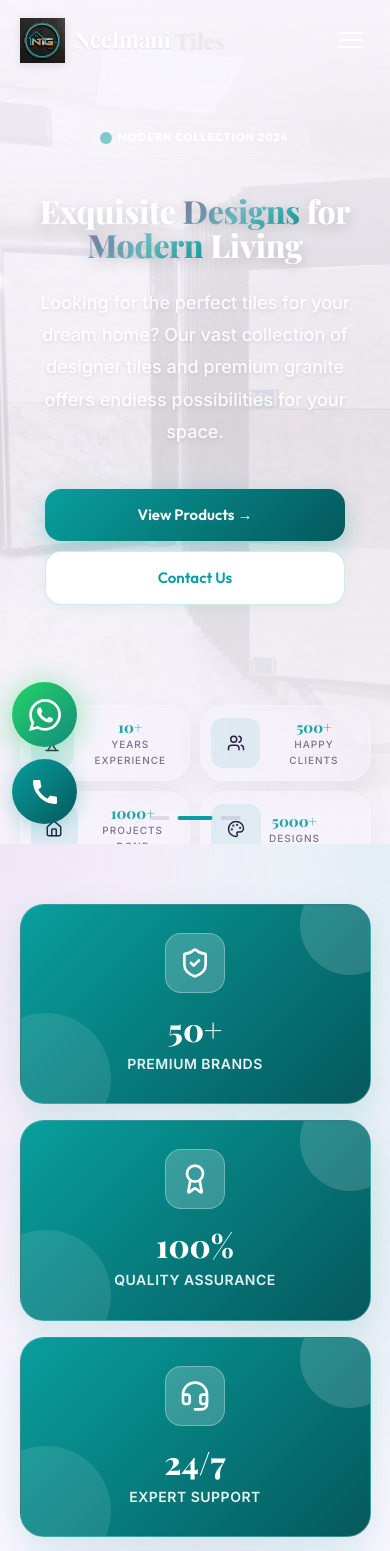
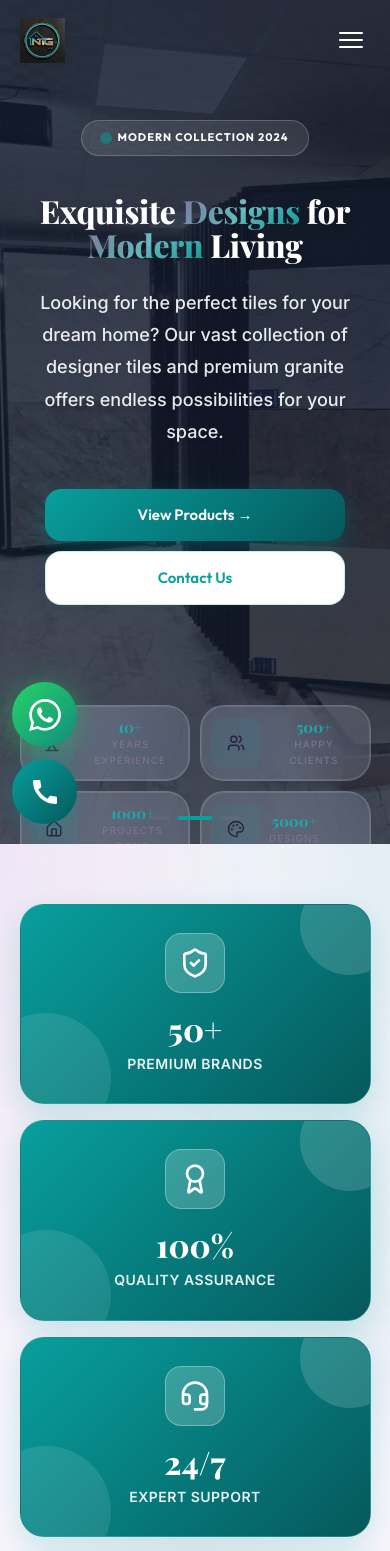
Before and after one commit to Eshbanoliver/Tiles-and-Granite--react-website-showcase, a React (Vite) app: page / in a window 390 px wide. Shown: the top 1551 px of the page. Built offline with nearby package versions, Linux system fonts and the light colour scheme.

Commit message:
Updated files

```diff
--- a/src/components/Footer.jsx
+++ b/src/components/Footer.jsx
@@ -11,11 +11,8 @@ export default function Footer() {
                             src="/images/logo.png"
                             alt="Neelmani Tiles Logo"
                             className="site-logo"
-                            style={{ height: '50px', width: 'auto' }}
+                            style={{ height: '50px', width: 'auto', marginBottom: '20px' }}
                         />
-                        <h3 style={{ marginBottom: 0 }}>
-                            Neelmani <span className="gradient-text">Tiles & Granite</span>
-                        </h3>
                     </div>
                     <p>
                         Your trusted destination for premium quality tiles, marble, and granite in Jaipur.
--- a/src/components/Navbar.jsx
+++ b/src/components/Navbar.jsx
@@ -38,9 +38,6 @@ export default function Navbar() {
                             className="site-logo"
                             style={{ height: '45px', width: 'auto' }}
                         />
-                        <span className="logo-text">
-                            Neelmani <span className="gradient-text">Tiles</span>
-                        </span>
                     </Link>
 
                     <div className="nav-links">
--- a/src/index.css
+++ b/src/index.css
@@ -913,17 +913,24 @@ h6 {
   margin: 0 auto;
 }
 
+.metrics-grid.metrics-3-col {
+  grid-template-columns: repeat(3, 1fr);
+  max-width: 1000px;
+}
+
+
 .metric-card {
   position: relative;
   text-align: center;
   padding: 45px 24px;
   background: linear-gradient(135deg, var(--teal) 0%, var(--teal-dark) 100%);
-  border: 1px solid rgba(255, 255, 255, 0.2);
-  border-radius: var(--radius-lg);
-  transition: all var(--transition-smooth);
+  color: white;
+  border-radius: 24px;
+  border: 1px solid rgba(255, 255, 255, 0.1);
+  box-shadow: 0 10px 30px rgba(8, 159, 157, 0.2);
+  transition: all 0.4s ease;
   overflow: hidden;
   z-index: 1;
-  box-shadow: 0 10px 30px rgba(8, 159, 157, 0.15);
 }
 
 .metric-card::before {
@@ -2393,12 +2400,13 @@ h6 {
 }
 
 .page-header h1 .gradient-text {
-  background: linear-gradient(135deg, #6EC6CA, #089F9D, #05585C);
+  background: linear-gradient(135deg, #A5EAEA, #6EC6CA, #FFFFFF);
   background-clip: text;
   -webkit-background-clip: text;
   -webkit-text-fill-color: transparent;
-  filter: drop-shadow(0 2px 4px rgba(0, 0, 0, 0.1));
-}
+  filter: drop-shadow(0 4px 8px rgba(0, 0, 0, 0.3));
+}
+
 
 .page-header p {
   font-size: 20px;
@@ -3236,9 +3244,10 @@ h6 {
   .hero-slider,
   .hero-slide {
     height: auto;
-    min-height: 100vh;
+    min-height: 90vh;
     max-width: 100vw;
   }
+
 
   .hero-slide {
     padding: 120px 5% 80px;
@@ -3252,9 +3261,10 @@ h6 {
 
   .hero-slider {
     height: auto;
-    min-height: 100vh;
+    min-height: 90vh;
     max-width: 100vw;
   }
+
 
   .about-preview-grid,
   .about-content-grid {
@@ -3274,14 +3284,20 @@ h6 {
   }
 
   .timeline-grid,
-  .values-grid {
+  .values-grid,
+  .promise-grid,
+  .metrics-grid.metrics-3-col {
     grid-template-columns: repeat(2, 1fr);
-  }
+    gap: 20px;
+  }
+
+
 
   .mv-grid {
     grid-template-columns: 1fr;
     gap: 24px;
   }
+
 
   .contact-grid {
     grid-template-columns: 1fr;
@@ -3327,10 +3343,10 @@ h6 {
 
   .hero-overlay {
     background: linear-gradient(to bottom,
-        rgba(248, 245, 252, 0.98) 0%,
-        rgba(248, 245, 252, 0.85) 50%,
-        rgba(248, 245, 252, 0.95) 100%);
-  }
+        rgba(15, 23, 42, 0.85) 0%,
+        rgba(15, 23, 42, 0.7) 100%);
+  }
+
 
   .hero-title {
     font-size: 32px;
@@ -3347,9 +3363,15 @@ h6 {
   .testimonials-full-grid,
   .values-grid,
   .timeline-grid,
-  .why-grid {
+  .why-grid,
+  .promise-grid,
+  .metrics-grid.metrics-3-col {
     grid-template-columns: 1fr;
-  }
+    gap: 20px;
+  }
+
+
+
 
   .footer-grid {
     grid-template-columns: 1fr;
@@ -3515,9 +3537,13 @@ h6 {
     grid-template-columns: 1fr;
   }
 
-  .values-grid {
+  .values-grid,
+  .timeline-grid,
+  .promise-grid {
     grid-template-columns: 1fr;
-  }
+    gap: 16px;
+  }
+
 
   .section-title {
     font-size: 28px;
--- a/src/pages/Testimonials.jsx
+++ b/src/pages/Testimonials.jsx
@@ -90,7 +90,7 @@ export default function Testimonials() {
 
             {/* Overall Rating */}
             <section className="metrics" style={{ paddingTop: '40px' }}>
-                <div className="metrics-grid" style={{ maxWidth: '800px', gridTemplateColumns: 'repeat(3, 1fr)' }}>
+                <div className="metrics-grid metrics-3-col">
                     <AnimateOnScroll>
                         <div className="metric-card">
                             <div className="metric-number">4.9</div>
```
